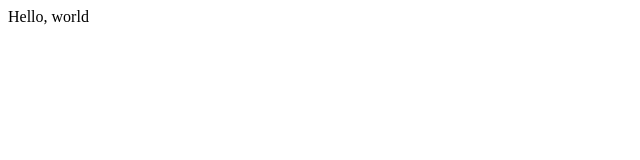
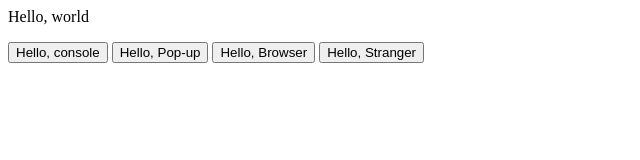
Before and after one commit to urticatecoder/hello-world, a plain HTML site: page index.html in a window 1280 px wide. Shown: the whole page, without its empty margins (0-640 px from the left). Drawn offline with Linux system fonts and the light colour scheme.

Commit message:
added four buttons and first JS

```diff
--- /dev/null
+++ b/hello.js
@@ -0,0 +1,18 @@
+function consoleLog(){
+  console.log("Hello, Console");
+}
+
+function popUp(){
+  alert("Hello, World!");
+}
+
+function helloBrowser(){
+  var p = document.getElementById('lolxD');
+  p.innerHTML = "Hello, World!";
+}
+
+function helloStranger(){
+  var name = prompt("Please enter your name");
+  var pg = document.getElementById('urbad');
+  p.innerHTML = "Hello, " + name;
+}
--- a/index.html
+++ b/index.html
@@ -2,8 +2,15 @@
 <html>
   <head>
     <title>My Website Title</title>
+    <script type="text/javascript" src="./hello.js"></script>
   </head>
   <body>
     <p>Hello, world</p>
+    <button onclick="consoleLog()">Hello, console</button>
+    <button onclick="popUp()">Hello, Pop-up</button>
+    <button onclick="helloBrowser()">Hello, Browser</button>
+    <button onclick="helloStranger()">Hello, Stranger</button>
+    <p id="lolxD"></p>
+    <p id="urbad"></p>
   </body>
 <html>
```
